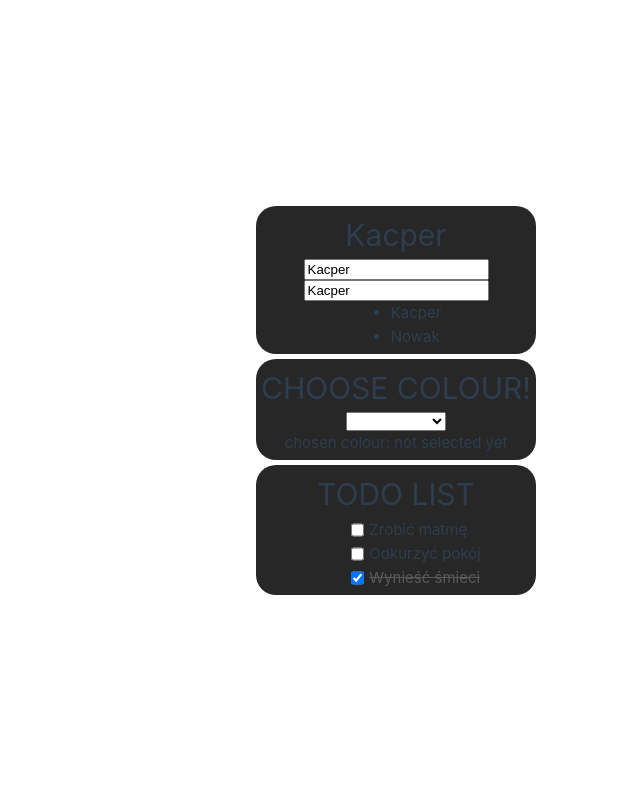
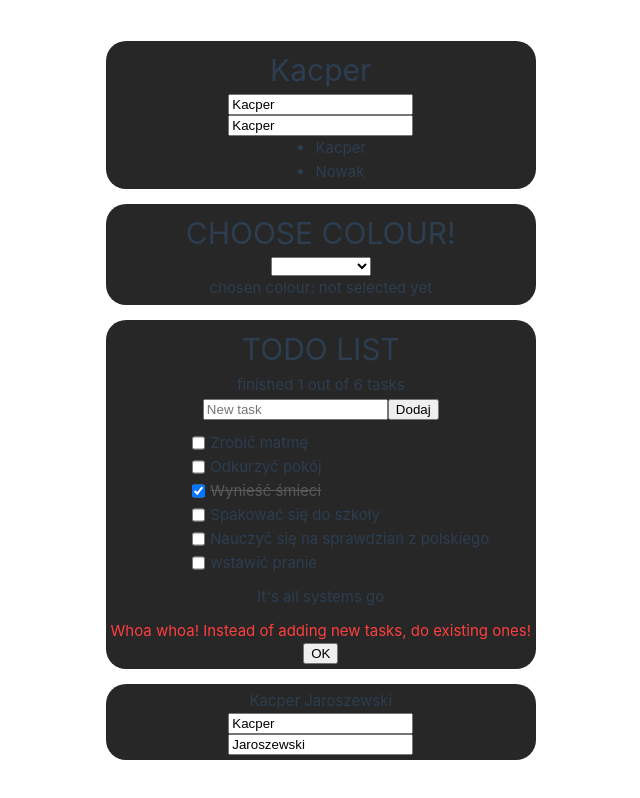
Before and after one commit to Dzarooo/vue_project, a Vue app: page / in a window 1280 px wide. Shown: the whole page, without its empty margins (104-744 px from the left). Built offline with nearby package versions, Linux system fonts and the light colour scheme.

Commit message:
done classwork16

```diff
--- a/src/App.vue
+++ b/src/App.vue
@@ -1,6 +1,7 @@
 <script setup>
-import { ref, reactive } from 'vue';
+import { ref, reactive, computed, watch, onMounted } from 'vue';
 
+//reactive name
 const oldName = ref('Kacperek');
 oldName.value = 'Kacper';
 
@@ -10,13 +11,15 @@ const user = reactive({
 });
 user.surname = "Nowak";
 
-const colours = ["red", "green", "blue"];
-const selectedColour = ref("not selected yet");
-
 const updateName = (event) => {
 	oldName.value = event.target.value;
 }
 
+//colours
+const colours = ["red", "green", "blue"];
+const selectedColour = ref("not selected yet");
+
+//todo
 const todo = ref([
 	{
 		text: 'Zrobić matmę',
@@ -29,16 +32,73 @@ const todo = ref([
 	{
 		text: 'Wynieść śmieci',
 		finished: true,
-	}
+	},
+	{
+		text: 'Spakować się do szkoły',
+		finished: false,
+	},
+	{
+		text: 'Nauczyć się na sprawdzian z polskiego',
+		finished: false,
+	},
+	{
+		text: 'wstawić pranie',
+		finished: false,
+	},
 ]);
 
+const showWarning = ref(false);
+let finishedTasksOfAll = computed(() => "finished " + todo.value.filter(newTodo => newTodo.finished).length + " out of " + todo.value.length + " tasks");
+const progressText = ref("error occurred");
+const finishedTasks = ref(0);
+const finishedAll = computed(() => todo.value.every(task => task.finished)); //check if all tasks are finished, returns true or false
+let watchActive = true; //watch is deactivated once the user clicks "ok" button in warning
+
+function hideWarning() {
+	showWarning.value = false;
+}
+
+function addNewTask() {
+	const newTaskText = document.getElementById("newTaskText").value;
+	todo.value.push({text: newTaskText, finished: false});
+}
+
+watch(todo, (newTodo) => {
+	if(watchActive) {
+		if(newTodo.length > 5) {
+			showWarning.value = true;
+			watchActive = false;
+		}
+	}
+	console.log(newTodo.filter(newTodo => newTodo.finished).length + 3);
+	console.log(newTodo.length);
+	if(newTodo.filter(newTodo => newTodo.finished).length == 0) {
+		progressText.value = "Time to get some work done";
+	}
+	else if(newTodo.filter(newTodo => newTodo.finished).length == newTodo.length) {
+		progressText.value = "All done!";
+	}
+	else if(newTodo.filter(newTodo => newTodo.finished).length + 3 >= newTodo.length) {
+		progressText.value = "Almost done!";
+	}
+	else if(newTodo.filter(newTodo => newTodo.finished).length > 0) {
+		progressText.value = "It's all systems go";
+	}
+}, {deep:true, immediate:true});
+
+
+
+//reactive name and computed() function
+const name = ref('Kacper');
+const surname = ref('Jaroszewski');
+const fullname = computed(() => name.value + " " + surname.value);
 
 </script>
 
 <template>
 	<div>
 
-		<div style="display: flex; flex-direction: column; align-items: center; background-color:rgb(39, 39, 39); border-radius:20px; padding:5px; margin-bottom:5px">
+		<div style="display: flex; flex-direction: column; align-items: center; background-color:rgb(39, 39, 39); border-radius:20px; padding:5px; margin-bottom:15px">
 			<h1>{{ oldName }}</h1>
 			<input type="text" v-bind:value="oldName" v-on:input="updateName">
 			<input type="text" v-model="oldName">
@@ -49,7 +109,7 @@ const todo = ref([
 			</ul>
 		</div>
 
-		<div style="display: flex; flex-direction: column; align-items: center; background-color:rgb(39, 39, 39); border-radius:20px; padding:5px; margin-bottom:5px">
+		<div style="display: flex; flex-direction: column; align-items: center; background-color:rgb(39, 39, 39); border-radius:20px; padding:5px; margin-bottom:15px">
 			<h1>CHOOSE COLOUR!</h1>
 			<select v-model="selectedColour">
 				<option active hidden>Select colour</option>
@@ -59,10 +119,15 @@ const todo = ref([
 			<p>chosen colour: <span :style="{ color: selectedColour }">{{ selectedColour }}</span></p>
 		</div>
 
-		<div style="display: flex; flex-direction: column; align-items: center; background-color:rgb(39, 39, 39); border-radius:20px; padding:5px">
+		<div style="display: flex; flex-direction: column; align-items: center; background-color:rgb(39, 39, 39); border-radius:20px; padding:5px; margin-bottom:15px">
 			<h1>TODO LIST</h1>
+			<p>{{ finishedTasksOfAll }}</p>
+			<div style="margin-bottom:10px">
+				<input id="newTaskText" type="text" placeholder="New task" v-on:keypress.enter="addNewTask">
+				<button v-on:click="addNewTask">Dodaj</button>
+			</div>
 			<template v-if="todo.length > 0">
-			<ul>
+				<ul>
 					<template v-for="(task, index) in todo">
 						<li v-key="index" v-if="task.finished == false" style="display:flex">
 							<input type="checkbox" :id="'task' + index" v-model="todo[index].finished" style="margin-right:5px">
@@ -79,10 +144,19 @@ const todo = ref([
 					</template>
 				</ul>
 			</template>
-			<p v-else>There are no tasks to do</p>
+			<p style="margin-top:10px;">{{ progressText }}</p>
+			<p v-if="finishedAll && todo.length > 0">All tasks done!</p>
+			<div v-show="showWarning" style="color:rgb(255, 62, 62); display:flex; flex-direction: column; align-items: center; margin-top:10px;">
+				<p>Whoa whoa! Instead of adding new tasks, do existing ones!</p>
+				<button v-on:click="hideWarning">OK</button>
+			</div>
 		</div>
 
-
+		<div style="display: flex; flex-direction: column; align-items: center; background-color:rgb(39, 39, 39); border-radius:20px; padding:5px">
+			<p>{{ fullname }}</p>
+			<input v-model="name" type="text">
+			<input v-model="surname" type="text">
+		</div>
 
 	</div>
 </template>
```
